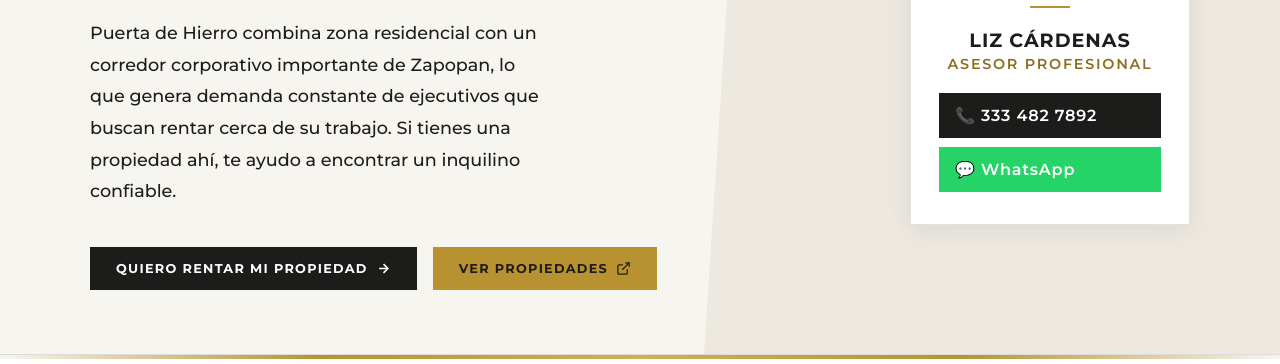
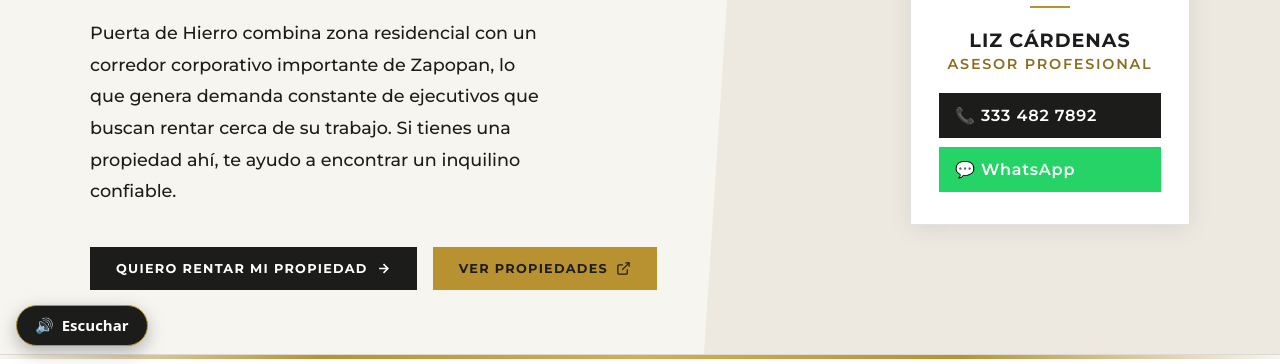
Before and after one commit to rgarcia784-alt/century21-liz-cardenas, a plain HTML site: page rentar-casa-puerta-de-hierro.html in a window 1280 px wide. Shown: the part 436-800 px from the top of the page. Drawn offline with Linux system fonts and the light colour scheme.

Commit message:
Add files via upload

```diff
--- a/rentar-casa-puerta-de-hierro.html
+++ b/rentar-casa-puerta-de-hierro.html
@@ -1106,5 +1106,6 @@
   });
 </script>
 
+<script src="/escuchar.js?v=1" data-bg="#1C1C1A" data-bg-hover="#2A2A28" data-accent="#B89230" data-highlight="#D4AE55" defer></script>
 </body>
 </html>
```
Also changed, not shown: rentar-casa-santa-margarita.html (+1 -0 lines), rentar-casa-solares-residencial.html (+1 -0 lines), rentar-casa-valle-real.html (+1 -0 lines), rentar-propiedad-zapopan.html (+1 -0 lines).
